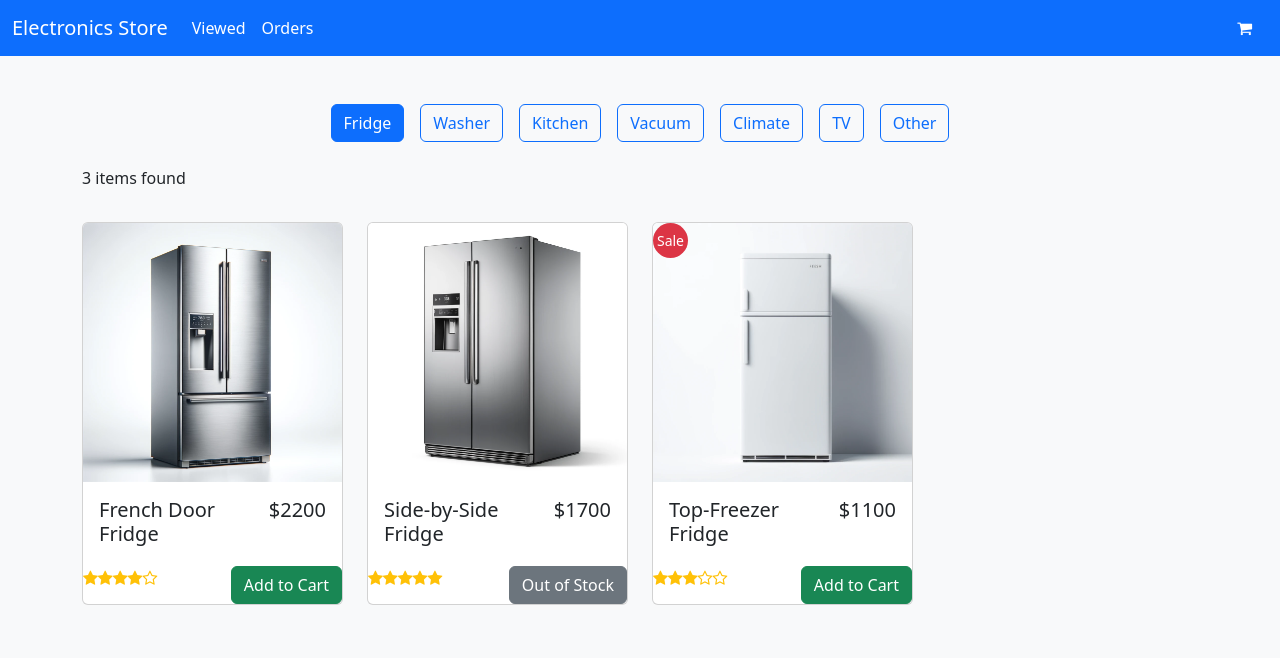
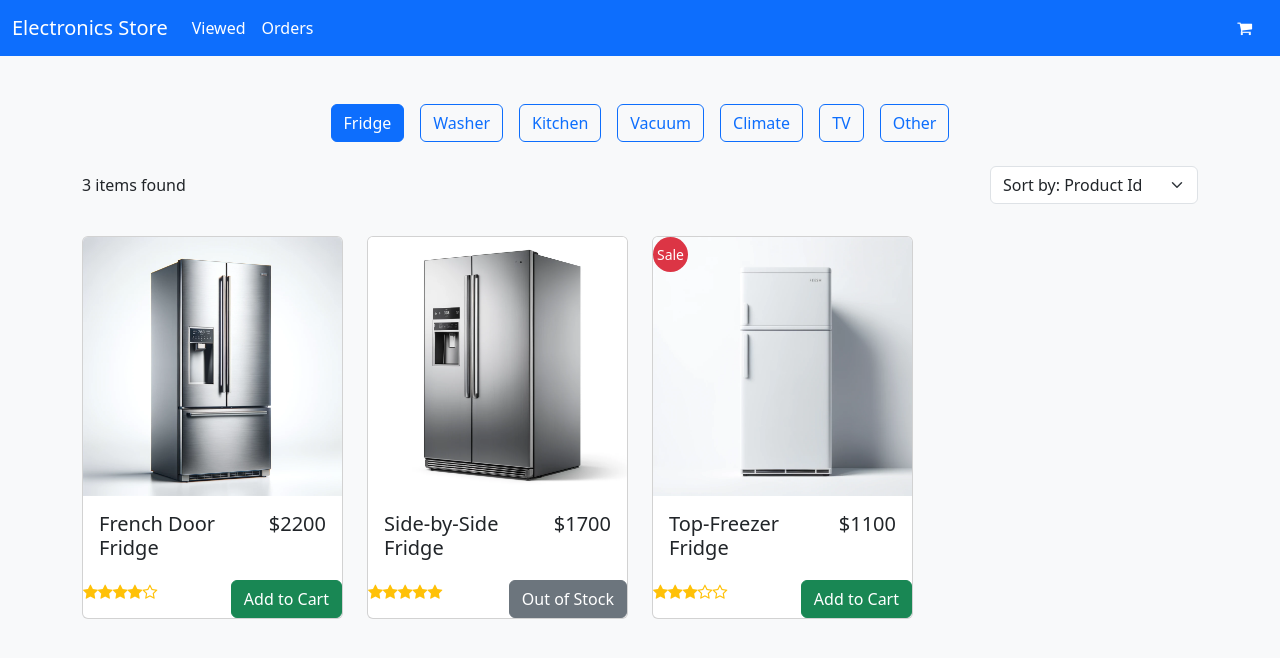
Before and after one commit to chie-hira/my-first-angular, an Angular app: page /home in a window 1280 px wide. Both pictures are taken after a click on the button "Fridge". Shown: the top 658 px of the page. Built offline with nearby package versions, Linux system fonts and the light colour scheme.

Commit message:
並べ替え機能

```diff
--- a/src/app/components/home/home.component.html
+++ b/src/app/components/home/home.component.html
@@ -10,6 +10,15 @@
       <div class="d-flex justify-content-between align-items-center mb-4" *ngIf="selectedCategory">
         <div class="col-3">
           <p class="text-left mb-0">{{ filteredProducts.length }} items found</p>
+        </div>
+        <div class="d-flex align-items-center">
+          <select id="sortOptions" class="form-select"
+          (change)="sortProducts($event)">
+            <option value="default">Sort by: Product Id</option>
+            <option value="priceLow">Sort by: Price: Low</option>
+            <option value="priceHigh">Sort by: Price: High</option>
+            <option value="reviewHigh">Sort by: Review: High</option>
+          </select>
         </div>
       </div>
 
--- a/src/app/components/home/home.component.ts
+++ b/src/app/components/home/home.component.ts
@@ -65,4 +65,26 @@ export class HomeComponent {
       this.filteredProducts = this.products.filter(product => product.category === category);
     }
   }
+
+  public sortProducts(event: Event): void {
+    const target = event.target as HTMLSelectElement | null;
+    if (target === null) {
+      return;
+    }
+    const selectedValue = target.value;
+    switch (selectedValue) {
+      case 'priceLow':
+        this.filteredProducts.sort((a, b) => a.price - b.price);
+        break;
+      case 'priceHigh':
+        this.filteredProducts.sort((a, b) => b.price - a.price);
+        break;
+      case 'reviewHigh':
+        this.filteredProducts.sort((a, b) => b.rating - a.rating);
+        break;
+      default:
+        this.filteredProducts.sort((a, b) => a.productId - b.productId);
+        break;
+    }
+  }
 }
```
